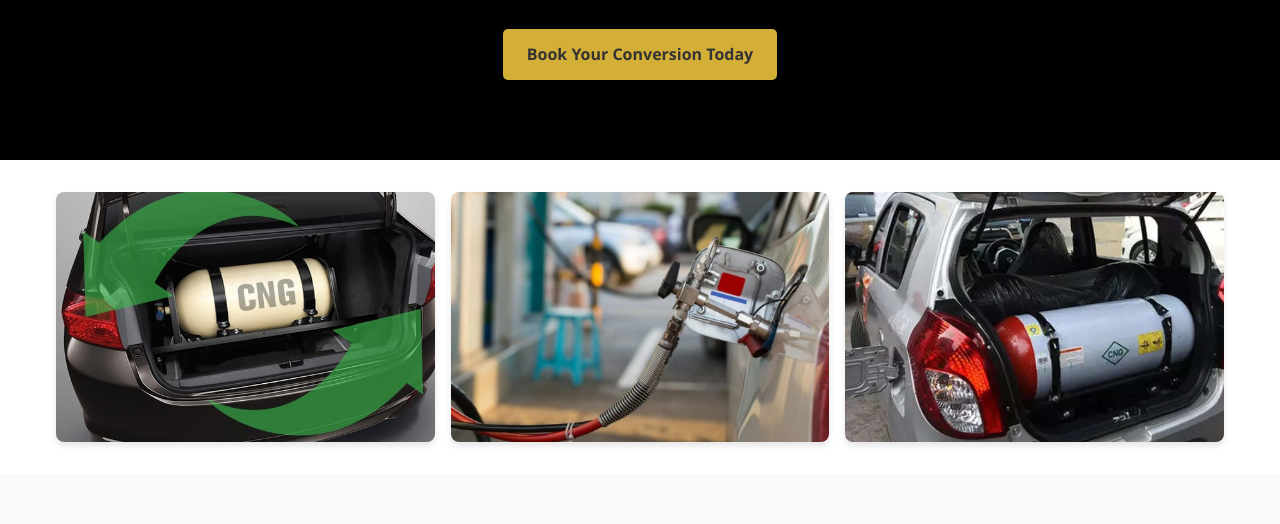
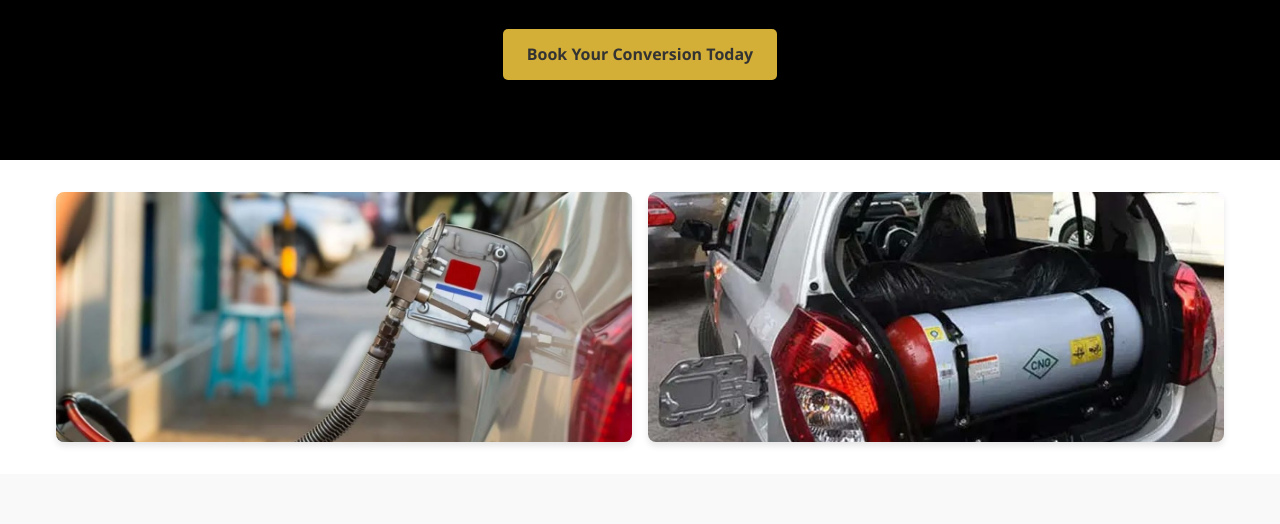
Before and after one commit to samkiel488/ATCO, a plain HTML site: page index.html in a window 1280 px wide. Shown: the part 276-800 px from the top of the page. Drawn offline with Linux system fonts and the light colour scheme.

Commit message:
update index.html

```diff
--- a/index.html
+++ b/index.html
@@ -37,9 +37,9 @@
 <!-- Add this new gallery section -->
 <div class="gallery-section">
   <div class="gallery-container">
-    <img src="cng1.jpg" alt="CNG Conversion Example 1" class="gallery-image">
-    <img src="cng3.jpg" alt="CNG Conversion Example 2" class="gallery-image">
-    <img src="cng2.jpg" alt="CNG Installation Process" class="gallery-image">
+    <img src="cng3.jpg" alt="CNG Conversion Example 1" class="gallery-image">
+    <img src="cng2.jpg" alt="CNG Conversion Example 2" class="gallery-image">
+
 
   </div>
 </div>
```
